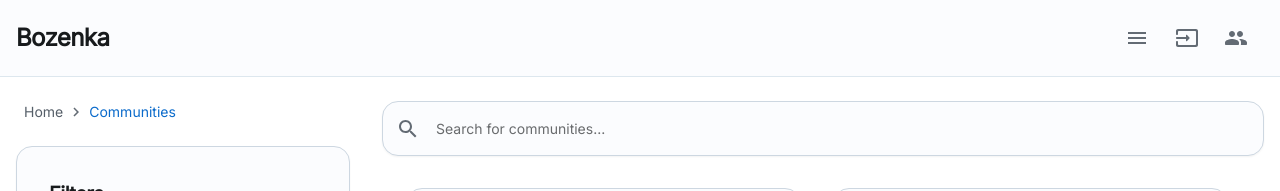
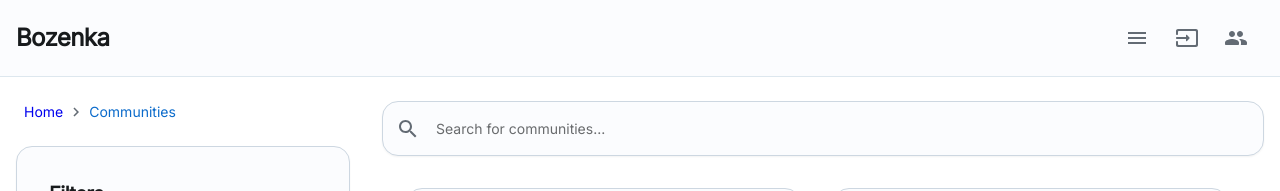
Before and after one commit to KittyNeverDies/Bozenka, a React (Vite) app in the folder bozenka-frontend/: page /communities in a window 1280 px wide. Shown: the top 191 px of the page. Built offline with nearby package versions, Linux system fonts and the light colour scheme.

Commit message:
fix: Breadrcumbs links working in community search

```diff
--- a/bozenka-frontend/src/components/FiltersCard.jsx
+++ b/bozenka-frontend/src/components/FiltersCard.jsx
@@ -1,3 +1,5 @@
+
+import {Link} from 'react-router-dom';
 
 // Joy UI components
 import Button from '@mui/joy/Button';
@@ -79,7 +81,7 @@
 
     <Stack sx={{
                 flexDirection: 'column',
-                '@media (max-width: 670px)': { // Mobile responsiveness
+                '@media (max-width: 720px)': { // Mobile responsiveness
                   width: '120%',
                   position: 'relative',
                   left: 'unset',
@@ -88,7 +90,10 @@
                     <Breadcrumbs
                         size="sm"
                         separator={ <KeyboardArrowRightIcon sy/>}>
-                      <Typography sx={{mt: 0}}>Home</Typography>
+
+                      <Link to='/'>
+                        <Typography sx={{mt: 0}}>Home</Typography>
+                      </Link>
                       <Typography sx={{mt: 0, color: 'primary.plainColor'}}>Communities</Typography>
                     </Breadcrumbs>
 
@@ -101,7 +106,7 @@
                 maxHeight: 'calc(100vh - 32px)', // Adjust as needed
                 overflowY: 'auto',
                 marginBottom: '25px',
-                '@media (max-width: 670px)': { // Mobile responsiveness
+                '@media (max-width: 720px)': { // Mobile responsiveness
                     width: '95%',
                     position: 'relative',
                     left: 'unset',
```
